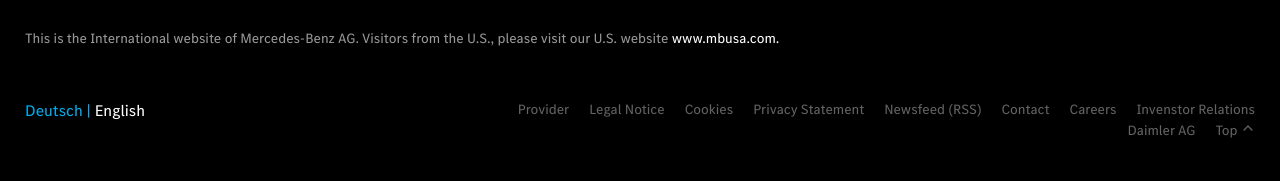
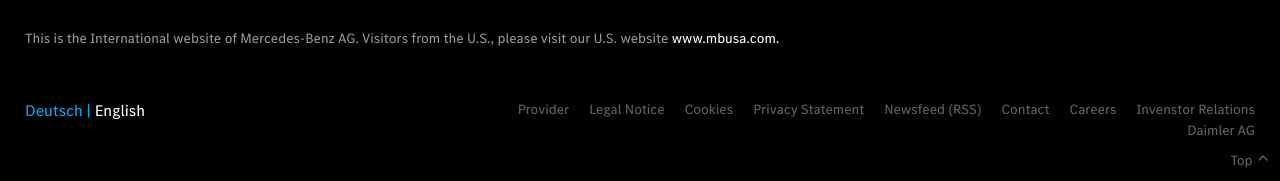
Before and after one commit to hoanglam1309/Mercedes, a plain HTML site: page index.html in a window 1280 px wide. Shown: the part 4441-4622 px from the top of the page. Drawn offline with nearby package versions, Linux system fonts and the light colour scheme.

Commit message:
add class contact-item--last

```diff
--- a/index.html
+++ b/index.html
@@ -3080,7 +3080,7 @@
                       <li class="contact-item">
                         <a href="#" class="contact-link">Daimler AG</a>
                       </li>
-                      <li class="contact-item">
+                      <li class="contact-item contact-item--last">
                         <a href="#" class="contact-link"
                           >Top <ion-icon name="chevron-up-outline"></ion-icon
                         ></a>
```
